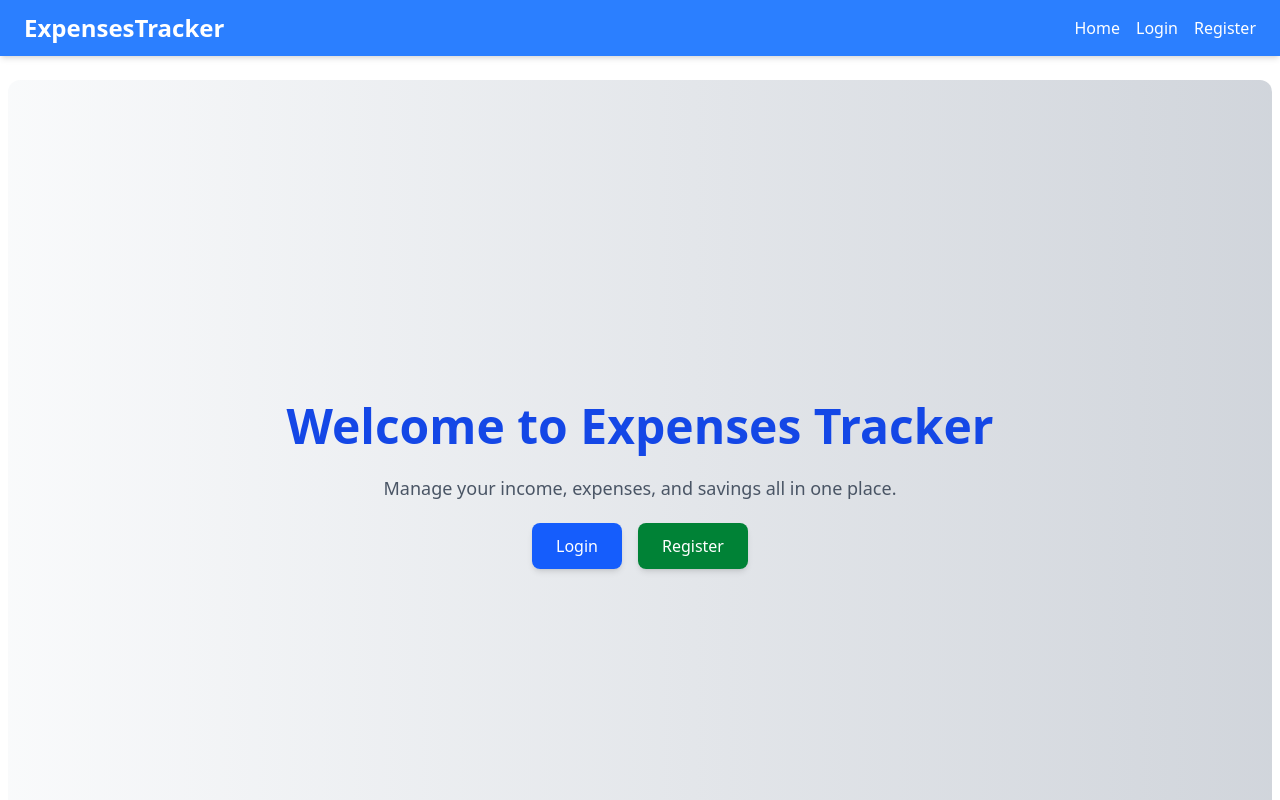
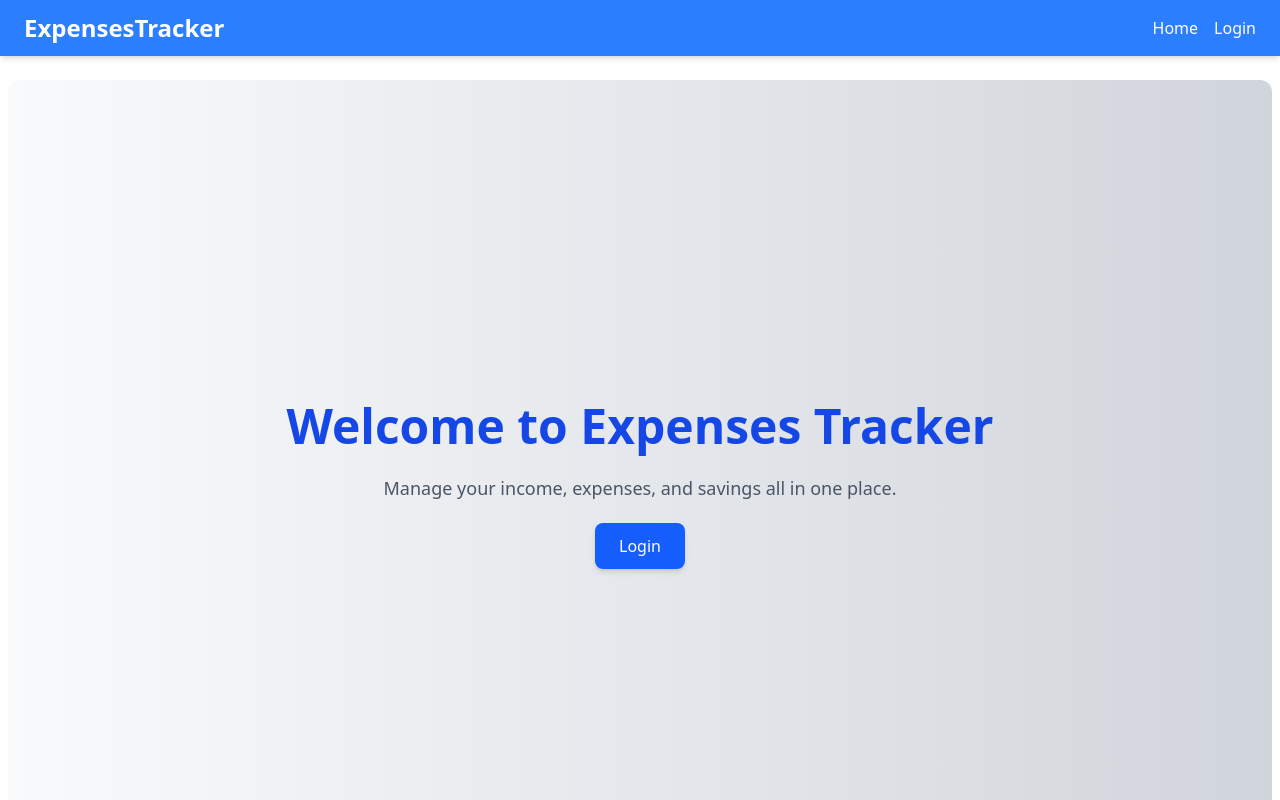
Before and after one commit to Mwaisaka/expenses_tracker, a React (Vite) app in the folder ds_client/: page / in a window 1280 px wide. Shown: the top 800 px of the page. Built offline with nearby package versions, Linux system fonts and the light colour scheme.

Commit message:
Update: Removed Register functionality from the landing page.

```diff
--- a/ds_client/src/components/Navbar.tsx
+++ b/ds_client/src/components/Navbar.tsx
@@ -8,7 +8,7 @@ export default function Navbar() {
   const [isOpen, setIsOpen] = useState(false);
 
   return (
-    <nav className="bg-blue-500 text-white shadow-md px-6 py-3">
+    <nav className="bg-gradient-to-r from-blue-500 to-blue-500 text-white shadow-md px-6 py-3">
       <div className="flex justify-between items-center">
         {/* Logo */}
         <Link to="/" className="text-2xl font-bold">
@@ -49,9 +49,9 @@ export default function Navbar() {
               <Link to="/login" className="hover:text-gray-200 hover:underline">
                 Login
               </Link>
-              <Link to="/register" className="hover:text-gray-200 hover:underline">
+              {/* <Link to="/register" className="hover:text-gray-200 hover:underline">
                 Register
-              </Link>
+              </Link> */}
             </>
           )}
         </div>
@@ -101,13 +101,13 @@ export default function Navbar() {
               >
                 Login
               </Link>
-              <Link
+              {/* <Link
                 to="/register"
                 className="hover:text-gray-200 hover:underline"
                 onClick={() => setIsOpen(false)}
               >
                 Register
-              </Link>
+              </Link> */}
             </>
           )}
         </div>
--- a/ds_client/src/pages/Home.tsx
+++ b/ds_client/src/pages/Home.tsx
@@ -28,12 +28,12 @@ export default function Home() {
           >
             Login
           </Link>
-          <Link
+          {/* <Link
             to="/register"
             className="bg-green-700 text-white px-6 py-3 rounded-lg shadow-md hover:bg-green-600 transition"
           >
             Register
-          </Link>
+          </Link> */}
         </div>
       )}
     </div>
```
